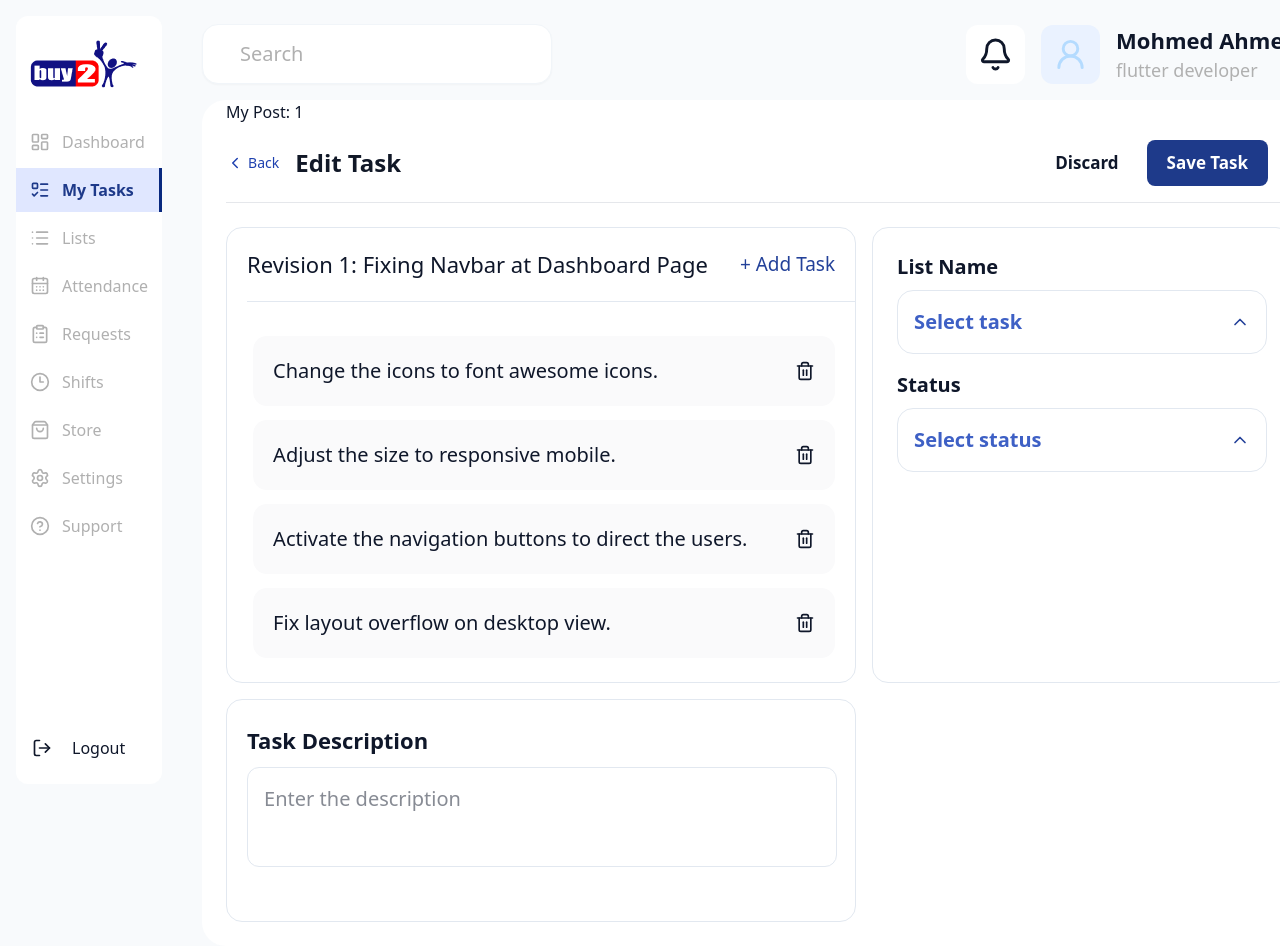
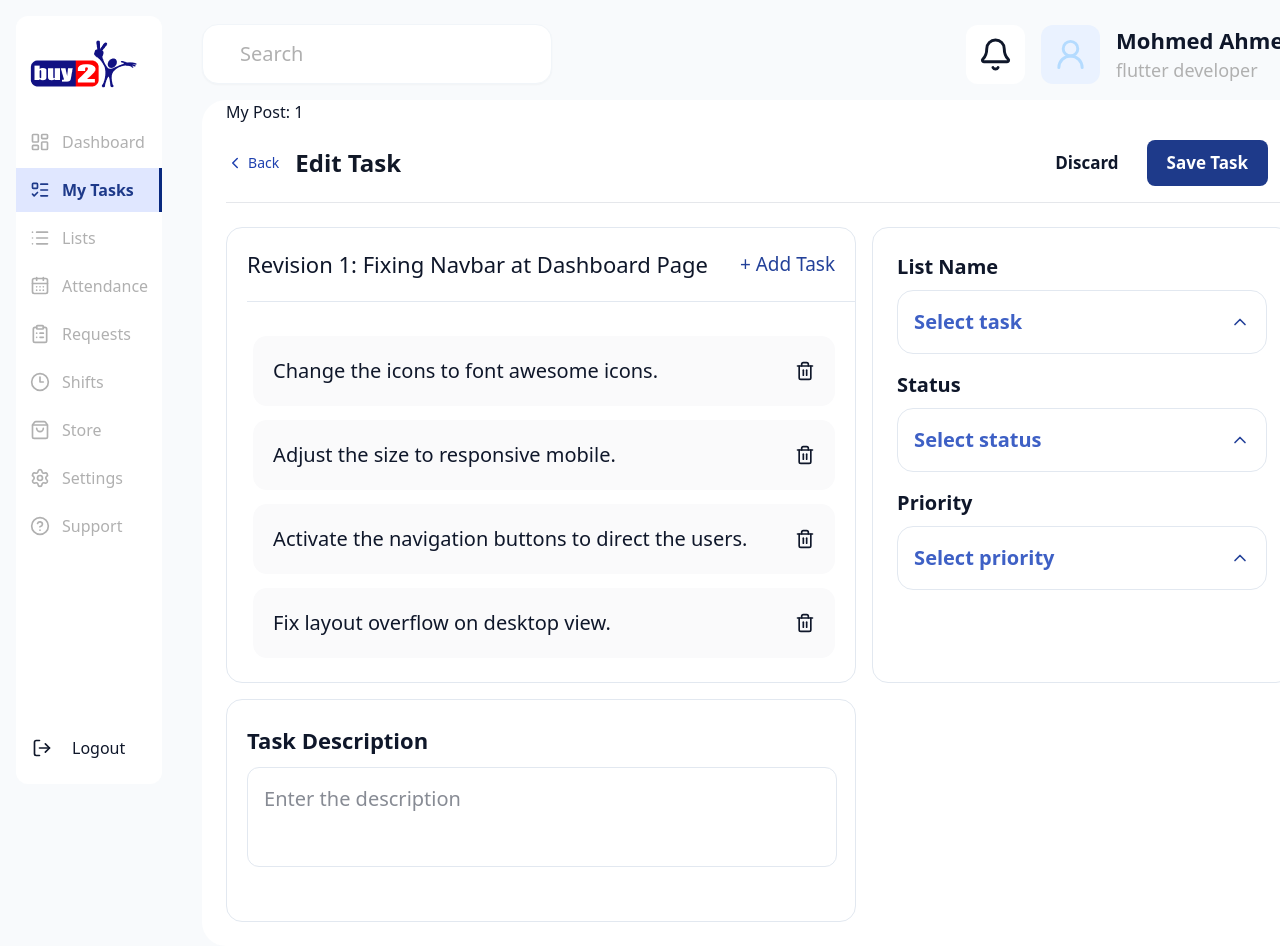
Before and after one commit to boda213-alaa-mohmad/buy2-hr-system, a Next.js app: page /dashboard/my-tasks/edit/1 in a window 1280 px wide. Shown: the top 946 px of the page. Built offline with nearby package versions, Linux system fonts and the light colour scheme.

Commit message:
feat(tasks): create Priority section

```diff
--- a/src/app/dashboard/my-tasks/edit/[id]/components/TaskSidebarForm/TaskSidebarForm.tsx
+++ b/src/app/dashboard/my-tasks/edit/[id]/components/TaskSidebarForm/TaskSidebarForm.tsx
@@ -25,10 +25,19 @@ const statusOptions = [
   },
 ];
 
+const priorityOptions = [
+  { id: "1", name: "Highest" },
+  { id: "2", name: "High" },
+  { id: "3", name: "Medium" },
+  { id: "4", name: "Low" },
+  { id: "5", name: "Lowest" },
+];
+
 export default function TaskSidebarForm() {
   const [formData, setFormData] = useState({
     listName: "",
     status: "",
+    priority: "",
   });
 
   return (
@@ -54,6 +63,16 @@ export default function TaskSidebarForm() {
           value={formData.status}
           onChange={(val) => setFormData({ ...formData, status: val })}
         />
+
+        {/* Priority */}
+        <SelectDropdown
+          id="priority"
+          label="Priority"
+          options={priorityOptions}
+          placeholder="Select priority"
+          value={formData.priority}
+          onChange={(val) => setFormData({ ...formData, priority: val })}
+        />
       </div>
     </div>
   );
```
